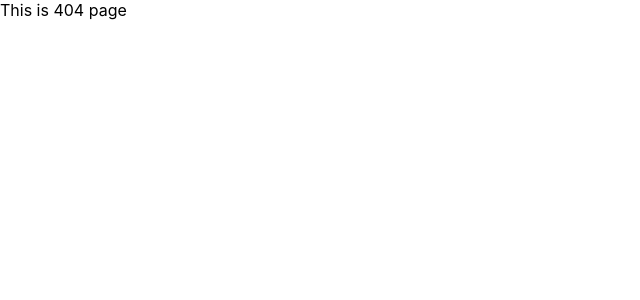
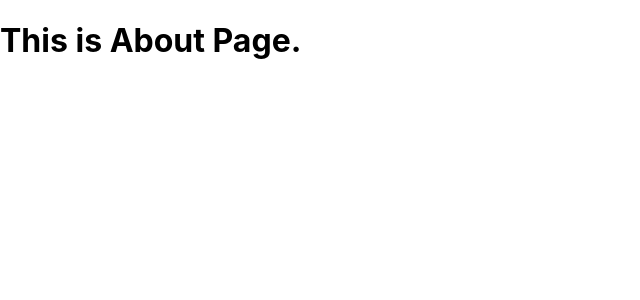
Before and after one commit to AbhishekKumar2233/Box-Office-reactapp, a React (Create React App) app: page /about in a window 1280 px wide. Before the commit this address had no page. Shown: the top 300 px of the page, without its empty margins (0-640 px from the left). Built offline with nearby package versions, Linux system fonts and the light colour scheme.

Commit message:
component rendering

```diff
--- a/src/App.js
+++ b/src/App.js
@@ -1,8 +1,11 @@
-import React from 'react';
-import { Switch, Route } from 'react-router-dom';
+import React from "react";
+import "./index.css";
+import About from "./Components/About";
+import { Switch, Route } from "react-router-dom";
 
 function App() {
   return (
+    <>
       <Switch>
         <Route exact path="/">
           This is home page
@@ -11,9 +14,18 @@ function App() {
         <Route exact path="/starred">
           This is starred
         </Route>
-
+        {/* component rendering */}
+        <Route exact path="/about">
+          <About />
+        </Route>
         <Route>This is 404 page</Route>
       </Switch>
+      {/* <Switch>
+        <Route exact path="/about">
+          <About />
+        </Route>
+      </Switch> */}
+    </>
   );
 }
 
--- /dev/null
+++ b/src/Components/About.jsx
@@ -0,0 +1,5 @@
+import React from "react";
+
+export default function About() {
+  return <h1>This is About Page.</h1>;
+}
```
Also changed, not shown: src/index.js (+7 -7 lines). Lines whose indentation alone changed are shown as unchanged.
